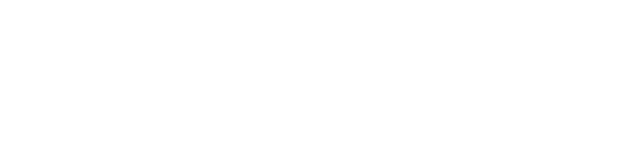
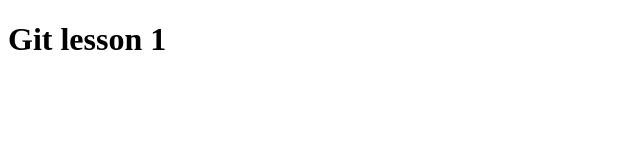
Before and after one commit to AlexV-B/Git_2, a plain HTML site: page git_21_06_2024/index.html in a window 1280 px wide. Shown: the whole page, without its empty margins (0-640 px from the left). Drawn offline with Linux system fonts and the light colour scheme.

Commit message:
added heading

```diff
--- a/git_21_06_2024/index.html
+++ b/git_21_06_2024/index.html
@@ -6,6 +6,6 @@
     <title>Document</title>
 </head>
 <body>
-
+    <h1>Git lesson 1</h1>
 </body>
 </html>
```
